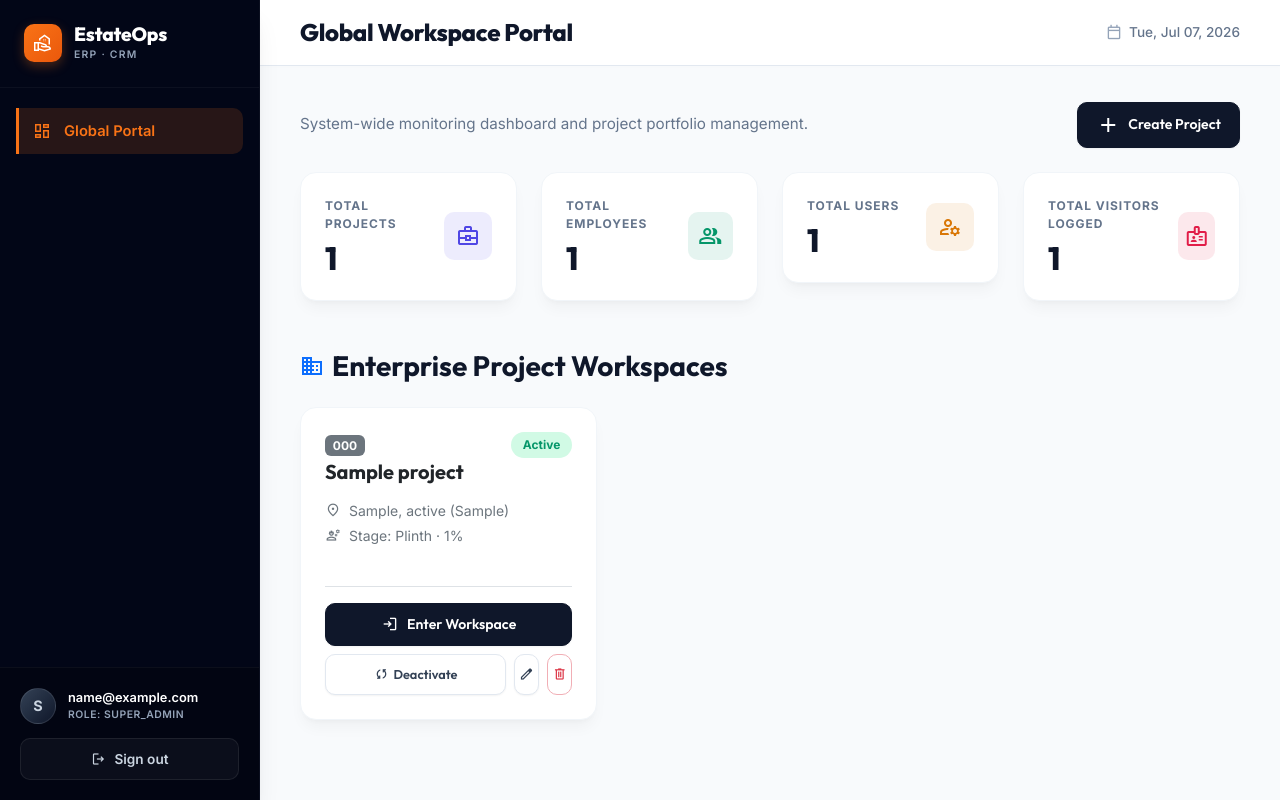
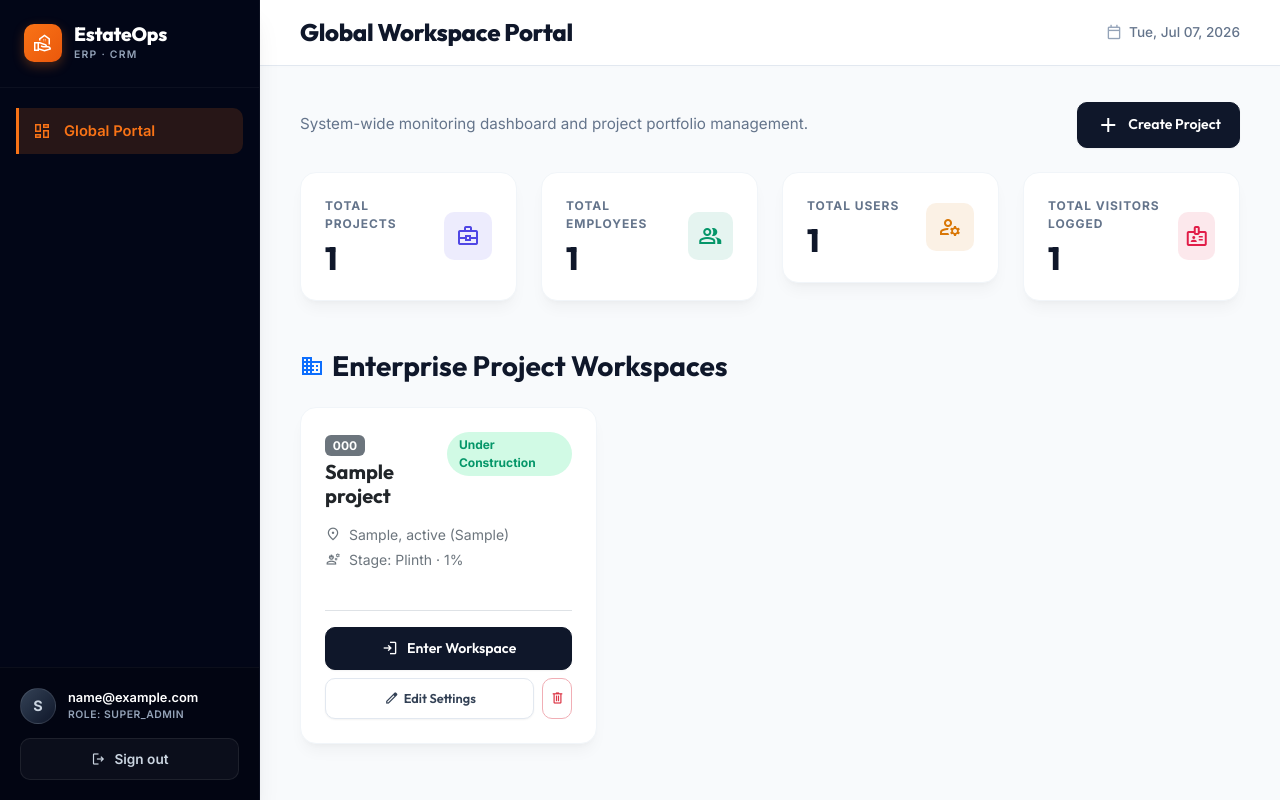
Before and after one commit to DhruvParikh123/estateops-erp, a Django app: page /dashboard/ in a window 1280 px wide. Run offline with Django 5.2, Linux system fonts and the light colour scheme; a user stored in the database is signed in; tables that the repository leaves empty hold one stand-in row (values such as "Sample post"); some libraries are stand-ins or nearby versions.

Commit message:
Update project status choices to Under Construction, Ready to Move, Completed, and Other

```diff
--- a/estateops/accounts/management/commands/seed_demo.py
+++ b/estateops/accounts/management/commands/seed_demo.py
@@ -40,13 +40,12 @@ class Command(BaseCommand):
         proj_amd = Project.objects.create(
             name="Estate Ops Ahmedabad",
             code="AMD-01",
-            client_name="Girish Infrastructure Ltd",
             location_type="AHMEDABAD",
             address="Near SG Highway, Bodakdev",
             city="Ahmedabad",
             state="Gujarat",
             pincode="380054",
-            status="ACTIVE",
+            status="UNDER_CONSTRUCTION",
             current_stage=Project.Stage.PLASTER,
             progress=70,
             created_by=admin_user
@@ -56,13 +55,12 @@ class Command(BaseCommand):
         proj_rjt = Project.objects.create(
             name="Estate Ops Rajkot",
             code="RJT-01",
-            client_name="Saurashtra Realties",
             location_type="OTHER",
             address="Kalavad Road, Opp. University Site",
             city="Rajkot",
             state="Gujarat",
             pincode="360005",
-            status="ACTIVE",
+            status="UNDER_CONSTRUCTION",
             current_stage=Project.Stage.SLAB,
             progress=45,
             created_by=admin_user
--- a/estateops/projects/models.py
+++ b/estateops/projects/models.py
@@ -13,6 +13,12 @@ class Project(models.Model):
         FINISHING = "Finishing", "Finishing"
         HANDOVER = "Handover", "Handover"
 
+    class Status(models.TextChoices):
+        UNDER_CONSTRUCTION = "UNDER_CONSTRUCTION", "Under Construction"
+        READY_TO_MOVE = "READY_TO_MOVE", "Ready to Move"
+        COMPLETED = "COMPLETED", "Completed"
+        OTHER = "OTHER", "Other"
+
     name = models.CharField(max_length=150)
     code = models.CharField(max_length=50, unique=True, null=True, blank=True)
     location_type = models.CharField(max_length=100, default="Ahmedabad", blank=True, null=True)
@@ -23,9 +29,9 @@ class Project(models.Model):
     state = models.CharField(max_length=100, blank=True, null=True)
     pincode = models.CharField(max_length=20, blank=True, null=True)
     status = models.CharField(
-        max_length=10,
-        choices=[("ACTIVE", "Active"), ("INACTIVE", "Inactive")],
-        default="ACTIVE"
+        max_length=20,
+        choices=Status.choices,
+        default=Status.UNDER_CONSTRUCTION
     )
     current_stage = models.CharField(max_length=20, choices=Stage.choices, default=Stage.PLINTH)
     progress = models.PositiveIntegerField(default=0)
--- a/estateops/projects/urls.py
+++ b/estateops/projects/urls.py
@@ -8,7 +8,6 @@ urlpatterns = [
     path("create/", views.project_create, name="create"),
     path("<int:project_id>/edit/", views.project_edit, name="edit"),
     path("<int:project_id>/delete/", views.project_delete, name="delete"),
-    path("<int:project_id>/toggle/", views.project_toggle_status, name="toggle_status"),
 
     # Project Workspace (Project level - Scoped to project_id)
     path("<int:project_id>/dashboard/", views.project_dashboard, name="dashboard"),
--- a/estateops/templates/dashboard/global_dashboard.html
+++ b/estateops/templates/dashboard/global_dashboard.html
@@ -76,10 +76,14 @@
             <span class="badge bg-secondary mb-1" style="font-size: 0.75rem;">{{ project.code }}</span>
             <h5 class="fw-bold text-dark mb-0">{{ project.name }}</h5>
           </div>
-          {% if project.status == 'ACTIVE' %}
-          <span class="badge-status-interested">Active</span>
+          {% if project.status == 'UNDER_CONSTRUCTION' %}
+          <span class="badge-status-interested">Under Construction</span>
+          {% elif project.status == 'READY_TO_MOVE' %}
+          <span class="badge-status-converted">Ready to Move</span>
+          {% elif project.status == 'COMPLETED' %}
+          <span class="badge-status-active">Completed</span>
           {% else %}
-          <span class="badge-status-lost">Inactive</span>
+          <span class="badge-status-lost">Other</span>
           {% endif %}
         </div>
 
@@ -104,18 +108,11 @@
           </a>
 
           <div class="d-flex gap-2">
-            <!-- Toggle Status -->
-            <a href="{% url 'projects:toggle_status' project.id %}"
-              class="btn btn-outline-estate btn-sm flex-fill d-flex align-items-center justify-content-center gap-1"
+            <!-- Edit -->
+            <button class="btn btn-outline-estate btn-sm flex-fill d-flex align-items-center justify-content-center gap-1"
+              data-bs-toggle="modal" data-bs-target="#editProjectModal{{ project.id }}"
               style="font-size: 0.8rem;">
-              <span class="material-symbols-outlined" style="font-size: 16px;">sync</span>
-              {% if project.status == 'ACTIVE' %}Deactivate{% else %}Activate{% endif %}
-            </a>
-            <!-- Edit -->
-            <button class="btn btn-outline-estate btn-sm d-flex align-items-center justify-content-center"
-              data-bs-toggle="modal" data-bs-target="#editProjectModal{{ project.id }}"
-              style="width: 36px; padding: 0;">
-              <span class="material-symbols-outlined" style="font-size: 16px;">edit</span>
+              <span class="material-symbols-outlined" style="font-size: 16px;">edit</span> Edit Settings
             </button>
             <!-- Delete -->
             <a href="{% url 'projects:delete' project.id %}"
@@ -174,8 +171,10 @@
               <div class="col-md-6">
                 <label class="form-label fw-bold">Status</label>
                 <select name="status" class="form-select">
-                  <option value="ACTIVE" {% if project.status == 'ACTIVE' %}selected{% endif %}>Active</option>
-                  <option value="INACTIVE" {% if project.status == 'INACTIVE' %}selected{% endif %}>Inactive</option>
+                  <option value="UNDER_CONSTRUCTION" {% if project.status == 'UNDER_CONSTRUCTION' %}selected{% endif %}>Under Construction</option>
+                  <option value="READY_TO_MOVE" {% if project.status == 'READY_TO_MOVE' %}selected{% endif %}>Ready to Move</option>
+                  <option value="COMPLETED" {% if project.status == 'COMPLETED' %}selected{% endif %}>Completed</option>
+                  <option value="OTHER" {% if project.status == 'OTHER' %}selected{% endif %}>Other</option>
                 </select>
               </div>
             </div>
@@ -247,8 +246,10 @@
             <div class="col-md-6">
               <label class="form-label fw-bold">Status</label>
               <select name="status" class="form-select">
-                <option value="ACTIVE" selected>Active</option>
-                <option value="INACTIVE">Inactive</option>
+                <option value="UNDER_CONSTRUCTION" selected>Under Construction</option>
+                <option value="READY_TO_MOVE">Ready to Move</option>
+                <option value="COMPLETED">Completed</option>
+                <option value="OTHER">Other</option>
               </select>
             </div>
           </div>
```
Also changed, not shown: estateops/projects/views.py (+0 -9 lines), estateops/projects/migrations/0008_alter_project_status.py (added).
